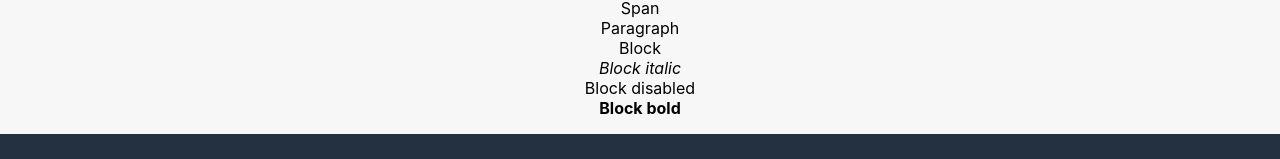
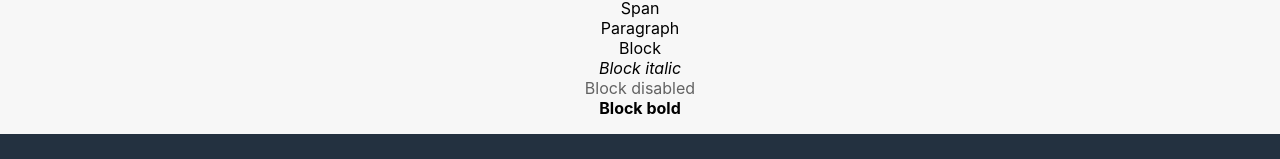
Before and after one commit to iliatapazukk/tripple-triad, a React (Create React App) app: page / in a window 1280 px wide. Shown: the part 408-567 px from the top of the page. Built offline with nearby package versions, Linux system fonts and the light colour scheme.

Commit message:
HW_2 (cleanup styles)

```diff
--- a/src/components/Text/Text.module.css
+++ b/src/components/Text/Text.module.css
@@ -10,4 +10,5 @@
 
 .disabled {
   cursor: not-allowed;
+  opacity: 0.6;
 }
```
